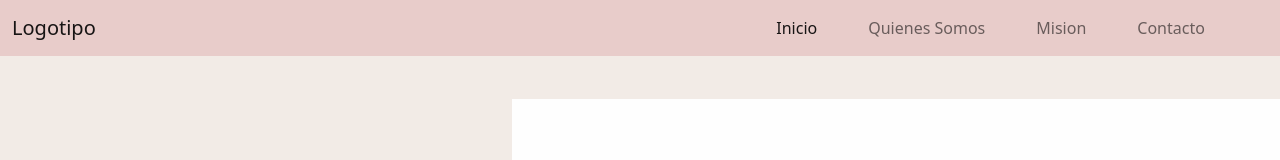
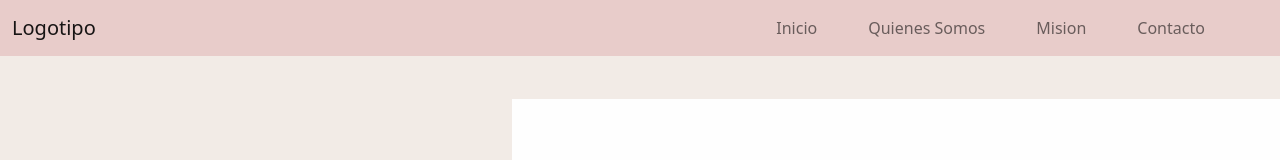
Before and after one commit to marioromero959/web-page-proyect, an Angular app: page / in a window 1280 px wide. Shown: the top 160 px of the page. Built offline with nearby package versions, Linux system fonts and the light colour scheme.

Commit message:
Nav funcional

```diff
--- a/src/app/home/components/home.component.html
+++ b/src/app/home/components/home.component.html
@@ -6,7 +6,7 @@
 <app-header></app-header>
 
 <!-- Contenido del home -->
-<section>
+<section id="home">
 <div class="container">
     <div class="cabecera">
     <h1>Accede a nuestros cursos</h1>
--- a/src/app/shared/header/header.component.html
+++ b/src/app/shared/header/header.component.html
@@ -9,7 +9,7 @@
                 <div class="nav ms-auto">
                   <ul class="navbar-nav me-auto mb-2 mb-lg-0">
                     <li class="nav-item">
-                      <a class="nav-link active" (click)= "toHome()"  href="#home">Inicio</a>
+                      <a class="nav-link" routerLink="active" (click)= "toHome()"  href="#home">Inicio</a>
                     </li>
                     <li class="nav-item">
                       <a class="nav-link" routerLink="active" (click)= "toAbout()" href="#about">Quienes Somos</a>
```
